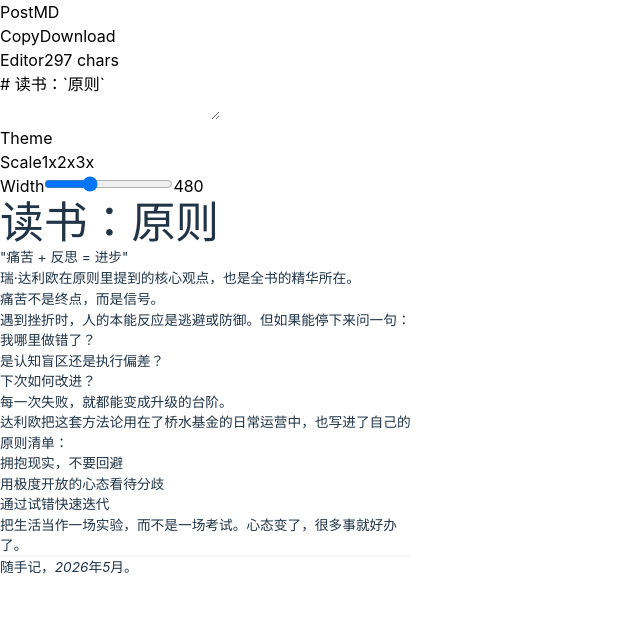
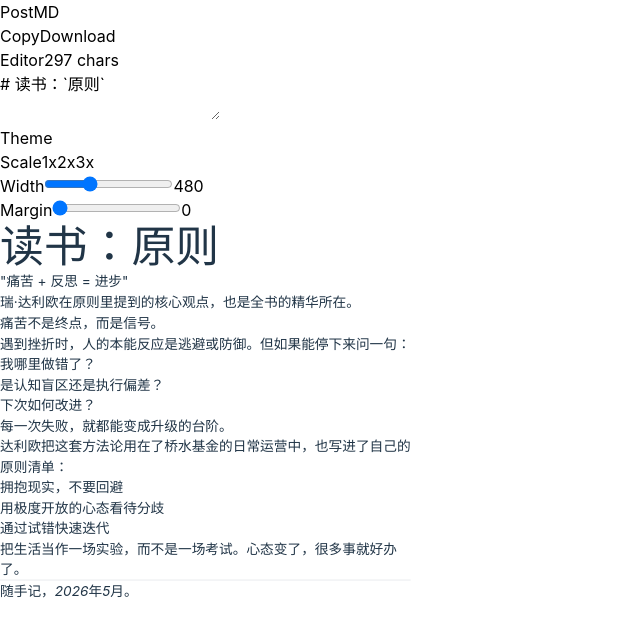
Before and after one commit to vv13/postmd, a React (Vite) app: page / in a window 1280 px wide. Shown: the top 636 px of the page, without its empty margins (0-640 px from the left). Built offline with nearby package versions, Linux system fonts and the light colour scheme.

Commit message:
fix: restore full-size dimensions when copying/downloading poster
Strip parent CSS scale transforms from PosterAutoScale before screenshot
capture, then restore them. Also add adjustable margin control to
Md2PosterContent and DocsPage toolbar.

```diff
--- a/src/components/Md2Poster/index.tsx
+++ b/src/components/Md2Poster/index.tsx
@@ -53,8 +53,24 @@ const Md2Poster = forwardRef<Md2PosterRef, Md2PosterProps>(
     const snapshot = useCallback(async (): Promise<Blob> => {
       const el = mdRef.current
       if (!el) throw new Error('Md2Poster ref is not mounted')
+      // Find and temporarily disable any CSS transforms applied by preview scaling (PosterAutoScale)
+      let scaledParent: HTMLElement | null = el.parentElement
+      const savedTransforms: { el: HTMLElement; transform: string }[] = []
+      while (scaledParent) {
+        const t = getComputedStyle(scaledParent).transform
+        if (t && t !== 'none') {
+          savedTransforms.push({ el: scaledParent, transform: scaledParent.style.transform })
+          scaledParent.style.transform = 'none'
+        }
+        scaledParent = scaledParent.parentElement
+      }
       await new Promise((r) => setTimeout(r, 100))
-      return (await domToBlob(el, { scale })) as Blob
+      const blob = (await domToBlob(el, { scale })) as Blob
+      // Restore transforms
+      for (const { el, transform } of savedTransforms) {
+        el.style.transform = transform
+      }
+      return blob
     }, [scale])
 
     const handleCopy = useCallback(async (): Promise<Blob> => {
--- a/src/components/Md2PosterContent/index.tsx
+++ b/src/components/Md2PosterContent/index.tsx
@@ -3,11 +3,15 @@ import { cn } from '../../lib/utils'
 interface Md2PosterContentProps {
   children?: React.ReactNode
   className?: string
+  margin?: number
 }
 
-const Md2PosterContent = ({ children, className }: Md2PosterContentProps) => {
+const Md2PosterContent = ({ children, className, margin = 0 }: Md2PosterContentProps) => {
   return (
-    <div className={cn('flex flex-col bg-white px-4 sm:px-8 py-8 rounded-2xl border shadow-2xl shadow-gray-950/50', className)}>
+    <div
+      className={cn('flex flex-col bg-white px-4 sm:px-8 py-8 rounded-2xl border shadow-2xl shadow-gray-950/50', className)}
+      style={{ margin: `${margin}rem` }}
+    >
       {children}
     </div>
   )
--- a/src/pages/DocsPage.tsx
+++ b/src/pages/DocsPage.tsx
@@ -82,6 +82,7 @@ function DocsPage() {
   const [activeTheme, setActiveTheme] = useState('SpringGradientWave')
   const [scale, setScale] = useState(2)
   const [width, setWidth] = useState(480)
+  const [cardMargin, setCardMargin] = useState(0)
   const posterRef = useRef<any>(null)
 
   return (
@@ -170,6 +171,22 @@ function DocsPage() {
               />
               <span className="text-xs font-mono text-gray-500 w-10 text-right">{width}</span>
             </div>
+
+            <div className="w-px h-5 bg-gray-200" />
+
+            <div className="flex items-center gap-2">
+              <span className="text-xs font-semibold uppercase tracking-wide text-gray-400 mr-1">Margin</span>
+              <input
+                type="range"
+                min={0}
+                max={8}
+                step={1}
+                value={cardMargin}
+                onChange={(e) => setCardMargin(Number(e.target.value))}
+                className="w-32 accent-indigo-600"
+              />
+              <span className="text-xs font-mono text-gray-500 w-4 text-right">{cardMargin}</span>
+            </div>
           </div>
 
           <div className="flex-1 overflow-auto flex items-start justify-center p-8">
@@ -179,7 +196,7 @@ function DocsPage() {
                 scale={scale}
                 ref={posterRef}
               >
-                <Md2PosterContent>
+                <Md2PosterContent margin={cardMargin}>
                   <Md2Markdown>{markdown}</Md2Markdown>
                 </Md2PosterContent>
               </Md2Poster>
```
